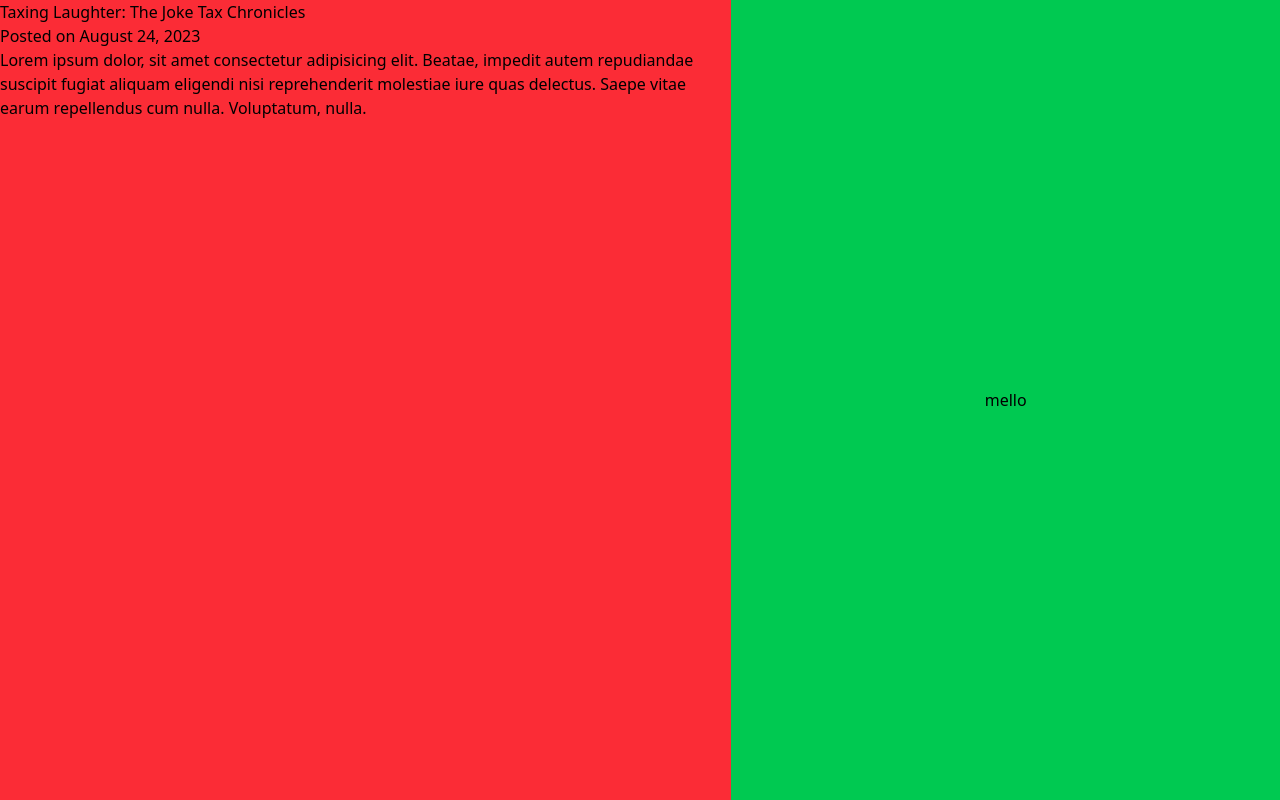
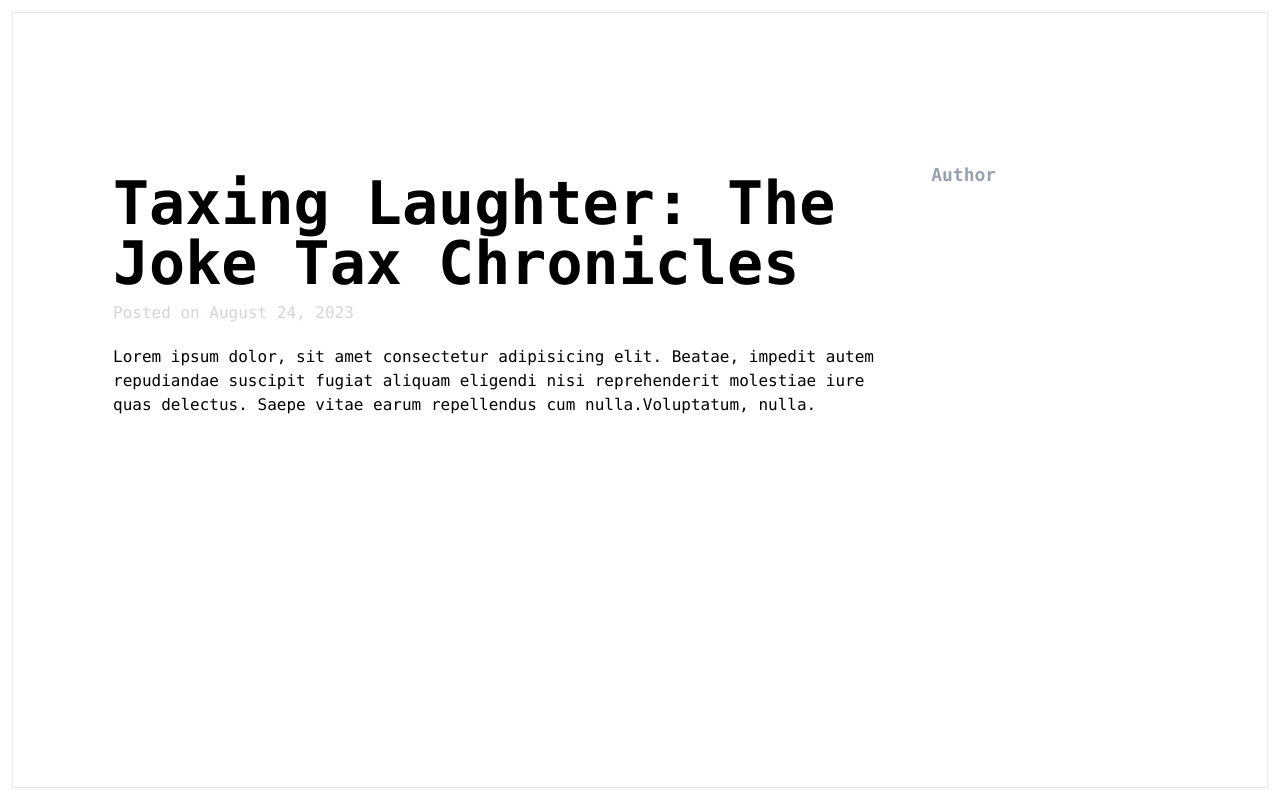
Before and after one commit to junker149/kaze, a React (Vite) app in the folder Frontend/: page /blog in a window 1280 px wide. Built offline with nearby package versions, Linux system fonts and the light colour scheme.

Commit message:
feat: add CSS in blog page

```diff
--- a/Frontend/src/App.tsx
+++ b/Frontend/src/App.tsx
@@ -1,11 +1,12 @@
 import './App.css'
 import { BrowserRouter, Route, Routes } from 'react-router-dom'
-import  Signup  from './Routes/Signup'
-import  Signin  from './Routes/Signin'
-import  Blog  from './Routes/Blog'
+import Signup from './Routes/Signup'
+import Signin from './Routes/Signin'
+import Blog from './Routes/Blog'
 
 function App() {
   return (
+    <div className='font-mono'>
       <BrowserRouter>
         <Routes>
           <Route path='/signup' element={<Signup />} />
@@ -13,6 +14,7 @@ function App() {
           <Route path='/blog' element={<Blog />} />
         </Routes>
       </BrowserRouter>
+    </div>
   )
 }
 
--- a/Frontend/src/Routes/Blog.tsx
+++ b/Frontend/src/Routes/Blog.tsx
@@ -4,16 +4,22 @@
 //     content: string;
 // }
 // {title, metadata, content}: InputParams
-export default function Blog(){
-    return <div className="flex">
-        <div className="bg-red-500 w-full h-screen flex-col justify-center items-center">
+export default function Blog() {
+    return <div className="flex h-screen p-3">
+        <div className=" w-7/10 text-left p-25 pr-4 border-1 border-gray-200 border-r-0">
             {/* <div>{title}</div>
             <div>{metadata}</div>
             <div>{content}</div> */}
-            <div>Taxing Laughter: The Joke Tax Chronicles</div>
-            <div>Posted on August 24, 2023</div>
-            <div>Lorem ipsum dolor, sit amet consectetur adipisicing elit. Beatae, impedit autem repudiandae suscipit fugiat aliquam eligendi nisi reprehenderit molestiae iure quas delectus. Saepe vitae earum repellendus cum nulla. Voluptatum, nulla.</div>
+            <div className="text-6xl font-extrabold mb-2 mt-15">Taxing Laughter: The Joke Tax Chronicles</div>
+            <div className="text-gray-300">Posted on August 24, 2023</div>
+            <div className="mt-5">Lorem ipsum dolor, sit amet consectetur adipisicing elit. Beatae, impedit autem repudiandae suscipit fugiat aliquam eligendi nisi reprehenderit molestiae iure quas delectus. Saepe vitae earum repellendus cum nulla.Voluptatum, nulla.</div>
         </div>
-        <div className="bg-green-500 w-3/4 h-screen flex justify-center items-center">mello</div>
+        <div className="w-3/10 text-left p-25 pl-10 border-1 border-gray-200 border-l-0">
+            <div className="mt-12 font-semibold text-lg text-gray-400">Author</div>
+            <div className="flex bg-red-100">
+                <div></div>
+                <div></div>
+            </div>
+        </div>
     </div>
 }
--- a/Frontend/src/Routes/Signin.tsx
+++ b/Frontend/src/Routes/Signin.tsx
@@ -22,8 +22,8 @@ export default function Signin() {
     return <div className="flex">
         <div className="w-full h-screen flex justify-center items-center" style={{ backgroundColor: "#F3F5F7" }}>
             <div className=" w-auto h-auto p-10">
-                <div className="text-4xl font-bold font-mono text-center mb-2">Enter your details</div>
-                <div className="font-mono text-gray-400 text-center mb-6">Don't have an account?<a href="/signup" className="underline">Sign Up</a></div>
+                <div className="text-4xl font-bold text-center mb-2">Enter your details</div>
+                <div className="text-gray-400 text-center mb-6">Don't have an account?<a href="/signup" className="underline">Sign Up</a></div>
                 <Input placeholder="xyz@gmail.com" label="Email" onChange={(e)=>{
                     setSigninInputs({
                         ...signinInputs,
@@ -41,7 +41,7 @@ export default function Signin() {
         </div>
         <div className="w-3/4 h-screen flex justify-center items-center bg-gray-200">
             <div className="w-auto h-auto p-10 mx-20 text-left">
-                <div className="text-2xl font-bold font-mono mb-2">"The platform offers an impressive experience, seamlessly combining functionality and ease of use to create something truly remarkable."</div>
+                <div className="text-2xl font-bold mb-2">"The platform offers an impressive experience, seamlessly combining functionality and ease of use to create something truly remarkable."</div>
                 <div className="font-semibold mt-4">Hitoshi Ando</div>
                 <div className="text-gray-600">CEO, Ando Corporation</div>
             </div>
--- a/Frontend/src/Routes/Signup.tsx
+++ b/Frontend/src/Routes/Signup.tsx
@@ -23,8 +23,8 @@ export default function Signup() {
     return <div className="flex">
         <div className="w-full h-screen flex justify-center items-center" style={{ backgroundColor: "#F3F5F7" }}>
             <div className=" w-auto h-auto p-10">
-                <div className="text-4xl font-bold font-mono text-center mb-2">Create an account</div>
-                <div className="font-mono text-gray-400 text-center mb-6">Already have an account?<a href="/signin" className="underline">Login</a></div>
+                <div className="text-4xl font-bold text-center mb-2">Create an account</div>
+                <div className="text-gray-400 text-center mb-6">Already have an account?<a href="/signin" className="underline">Login</a></div>
                 <Input placeholder="John Doe" label="Username" onChange={(e) => {
                     setSignupInputs({
                         ...signupInputs,
@@ -48,7 +48,7 @@ export default function Signup() {
         </div>
         <div className="w-3/4 h-screen flex justify-center items-center bg-gray-200">
             <div className="w-auto h-auto p-10 mx-20 text-left">
-                <div className="text-2xl font-bold font-mono mb-2">"The customer service I recieved was exceptional. The support team went above and beyond to address my concerns."</div>
+                <div className="text-2xl font-bold mb-2">"The customer service I recieved was exceptional. The support team went above and beyond to address my concerns."</div>
                 <div className="font-semibold mt-4">Jules Winnfield</div>
                 <div className="text-gray-600">CEO, Acme Inc</div>
             </div>
```
Lines whose indentation alone changed are shown as unchanged.
